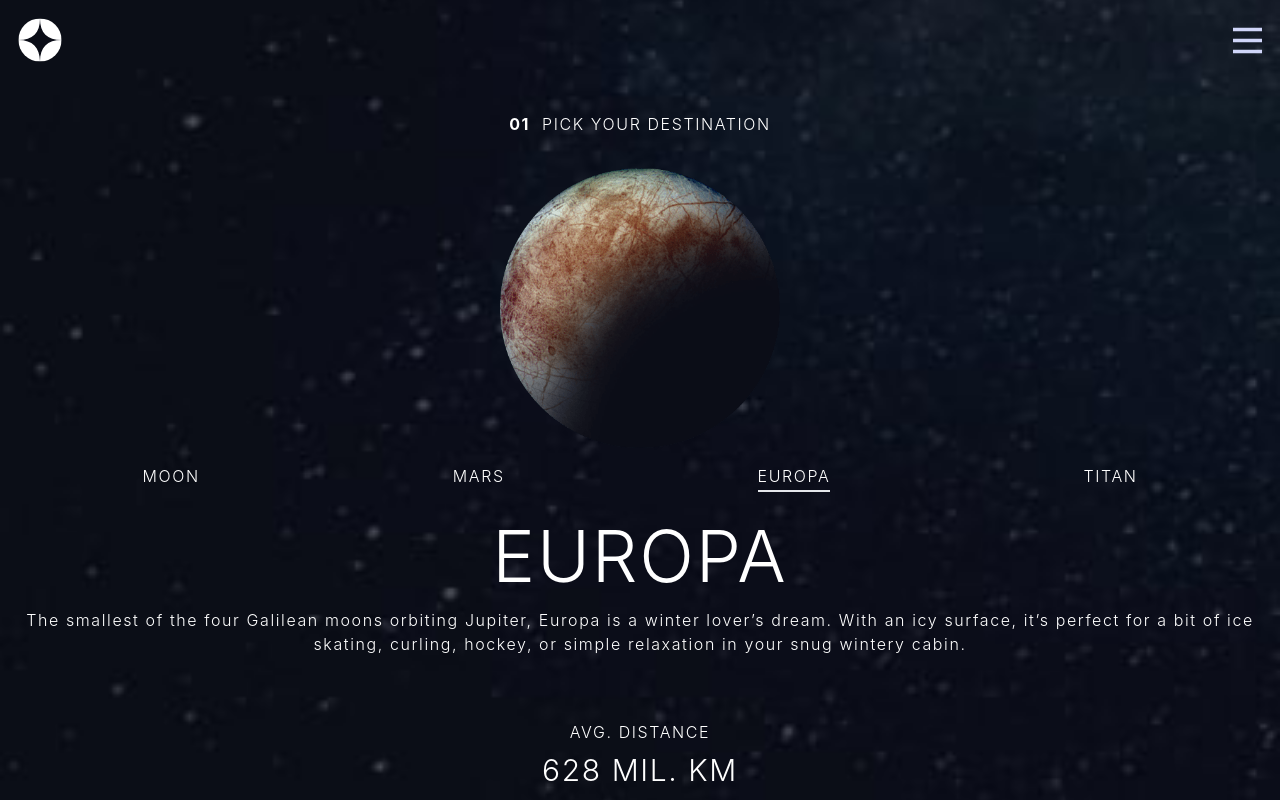
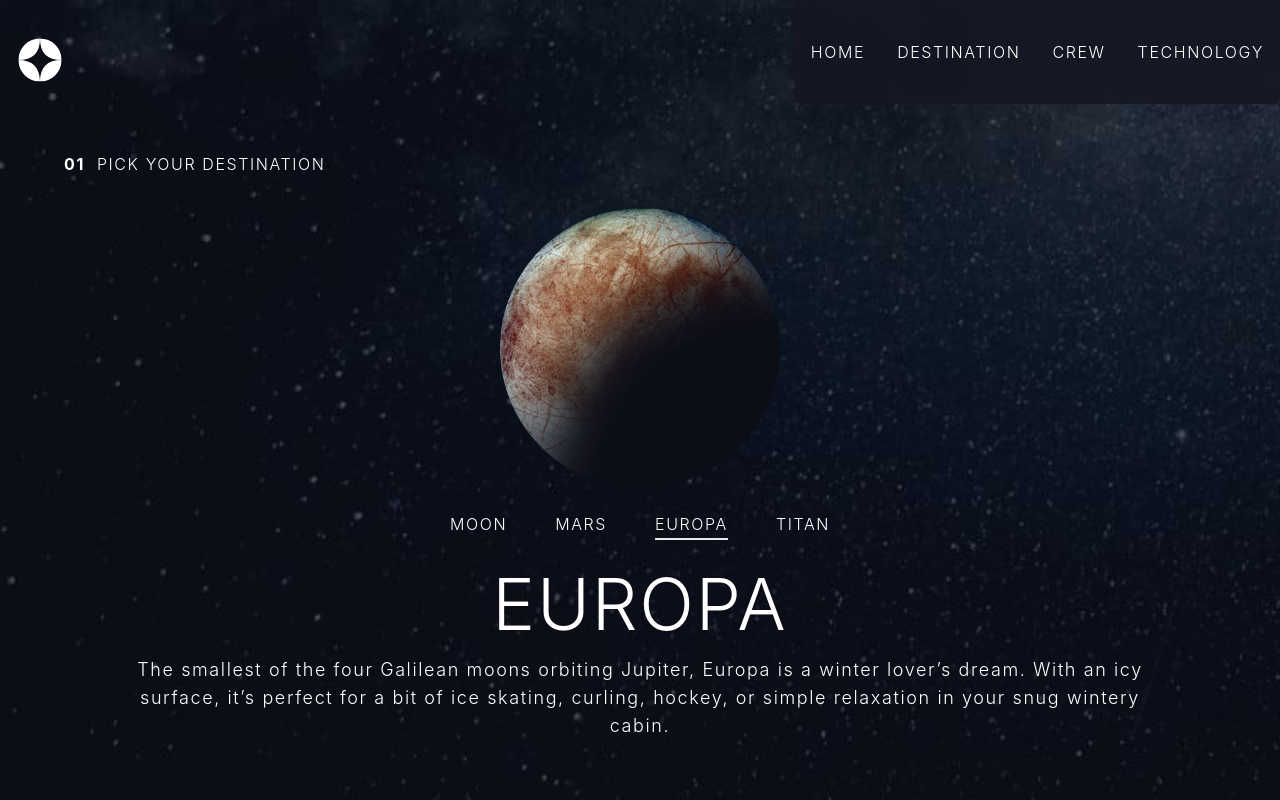
Before and after one commit to Aj-Herrera-99/frontend-mentor-space-tourism, a React (Vite) app: page /#/destination/europa in a window 1280 px wide. Built offline with nearby package versions, Linux system fonts and the light colour scheme.

Commit message:
tablet responsive fatto

```diff
--- a/src/App.jsx
+++ b/src/App.jsx
@@ -5,7 +5,7 @@ import styled from "styled-components";
 
 const Container = styled.div`
     color: white;
-    padding-bottom: 3rem;
+    /* padding-bottom: 3rem; */
     background: ${(props) => `url(${props.$bgImage})`};
     height: 100dvh;
     background-repeat: no-repeat;
@@ -17,18 +17,44 @@ const Container = styled.div`
 function App() {
     let bgImage;
     const [isUrlChanged, setIsUrlChanged] = useState(false);
+    console.log(document.body.offsetWidth);
+
     if (window.location.href.includes("destination")) {
         console.log("destination");
-        bgImage = "assets/destination/background-destination-mobile.jpg";
+        if (document.body.offsetWidth > 1280) {
+            bgImage = "assets/destination/background-destination-desktop.jpg";
+        } else if (document.body.offsetWidth > 640) {
+            bgImage = "assets/destination/background-destination-tablet.jpg";
+        } else {
+            bgImage = "assets/destination/background-destination-mobile.jpg";
+        }
     } else if (window.location.href.includes("crew")) {
         console.log("crew");
-        bgImage = "assets/crew/background-crew-mobile.jpg";
+        if (document.body.offsetWidth >= 1280) {
+            bgImage = "assets/crew/background-crew-desktop.jpg";
+        } else if (document.body.offsetWidth >= 640) {
+            bgImage = "assets/crew/background-crew-tablet.jpg";
+        } else {
+            bgImage = "assets/crew/background-crew-mobile.jpg";
+        }
     } else if (window.location.href.includes("technology")) {
         console.log("technology");
-        bgImage = "assets/technology/background-technology-mobile.jpg";
+        if (document.body.offsetWidth >= 1280) {
+            bgImage = "assets/technology/background-technology-desktop.jpg";
+        } else if (document.body.offsetWidth >= 640) {
+            bgImage = "assets/technology/background-technology-tablet.jpg";
+        } else {
+            bgImage = "assets/technology/background-technology-mobile.jpg";
+        }
     } else {
         console.log("home");
-        bgImage = "assets/home/background-home-mobile.jpg";
+        if (document.body.offsetWidth >= 1280) {
+            bgImage = "assets/home/background-home-desktop.jpg";
+        } else if (document.body.offsetWidth >= 640) {
+            bgImage = "assets/home/background-home-tablet.jpg";
+        } else {
+            bgImage = "assets/home/background-home-mobile.jpg";
+        }
     }
     return (
         <Container $bgImage={bgImage}>
--- a/src/components/Header.jsx
+++ b/src/components/Header.jsx
@@ -1,7 +1,15 @@
 import React, { useRef } from "react";
 import { NavLink } from "react-router-dom";
+import styled from "styled-components";
 
-function Header({  setIsUrlChanged }) {
+const HeaderComp = styled.header`
+    position: relative;
+    display: flex;
+    align-items: center;
+    justify-content: space-between;
+`;
+
+function Header({ setIsUrlChanged }) {
     const asideRef = useRef(null);
     const toggleDropdown = () => {
         asideRef.current.classList.toggle("!translate-x-0");
@@ -9,16 +17,64 @@ function Header({  setIsUrlChanged }) {
     const goToAnotherPage = () => {
         setIsUrlChanged((curr) => !curr);
         asideRef.current.classList.toggle("!translate-x-0");
-    }
+    };
     return (
-        <header className="relative flex items-center justify-between p-4">
-            <div className="h-[6vh]">
+        <HeaderComp>
+            <div className="h-[6vh] pl-4 mt-4">
                 <img
                     src="assets/shared/logo.svg"
                     alt="logo"
                     className="h-full transition-all scale-90 cursor-pointer hover:scale-100"
                 />
             </div>
+
+            <aside
+                ref={asideRef}
+                className=" bg-[#151724dd] font-light tracking-widest pt-6 backdrop-blur-md hidden sm:flex rounded-md"
+            >
+                <NavLink
+                    to="/"
+                    onClick={goToAnotherPage}
+                    className={({ isActive }) =>
+                        "flex gap-3 m-4 mb-0 pb-10  uppercase" +
+                        (isActive ? " border-b-4" : "")
+                    }
+                >
+                    <span>home</span>
+                </NavLink>
+                <NavLink
+                    to="/destination/moon"
+                    onClick={goToAnotherPage}
+                    className={({ isActive }) =>
+                        "flex gap-3 m-4 mb-0 pb-10 uppercase" +
+                        (isActive ? " border-b-4" : "")
+                    }
+                >
+                    <span>destination</span>
+                </NavLink>
+                <NavLink
+                    to="/crew/anoushehansari"
+                    onClick={goToAnotherPage}
+                    className={({ isActive }) =>
+                        "flex gap-3 m-4 mb-0 pb-10 uppercase" +
+                        (isActive ? " border-b-4" : "")
+                    }
+                >
+                    <span>crew</span>
+                </NavLink>
+                <NavLink
+                    to="/technology/launchvehicle"
+                    onClick={goToAnotherPage}
+                    className={({ isActive }) =>
+                        "flex gap-3 m-4 mb-0 pb-10 uppercase" +
+                        (isActive ? " border-b-4" : "")
+                    }
+                >
+                    <span>technology</span>
+                </NavLink>
+            </aside>
+
+            <div className="pr-4 mt-4 sm:hidden">
                 <div className="h-[6vh] flex items-center">
                     <img
                         src="assets/shared/icon-hamburger.svg"
@@ -76,7 +132,8 @@ function Header({  setIsUrlChanged }) {
                         <span>technology</span>
                     </NavLink>
                 </aside>
-        </header>
+            </div>
+        </HeaderComp>
     );
 }
 
--- a/src/components/Main.jsx
+++ b/src/components/Main.jsx
@@ -5,6 +5,9 @@ const MainWrapper = styled.div`
     padding-inline: 1rem;
     padding-top: 2rem;
     text-align: center;
+    @media (min-width: 768px) {
+        padding-top: 3rem;
+    }
 `;
 
 function Main({ classes, children }) {
--- a/src/pages/Crew.jsx
+++ b/src/pages/Crew.jsx
@@ -6,7 +6,7 @@ function Crew() {
     return (
         <>
             <Main classes="font-light tracking-widest uppercase">
-                <div className="flex justify-center gap-3">
+                <div className="flex justify-center gap-3 sm:justify-start sm:pl-12">
                     <span className="font-bold">02</span>
                     <span>meet your crew</span>
                 </div>
--- a/src/pages/Destination.jsx
+++ b/src/pages/Destination.jsx
@@ -6,7 +6,7 @@ function Destination() {
     return (
         <>
             <Main classes="font-light tracking-widest uppercase">
-                <div className="flex justify-center gap-3">
+                <div className="flex justify-center gap-3 sm:justify-start sm:pl-12">
                     <span className="font-bold">01</span>
                     <span>pick your destination</span>
                 </div>
--- a/src/pages/Home.jsx
+++ b/src/pages/Home.jsx
@@ -20,6 +20,9 @@ const ExploreBtn = styled.div`
     cursor: pointer;
     scale: .97;
     transition: all 1s ease;
+    @media (min-width: 768px) {
+        margin-top: 6rem;
+    }
     &:hover {
         animation: anim 3s infinite linear;
         scale: 1;
@@ -40,10 +43,10 @@ const ExploreBtn = styled.div`
 
 function Home() {
     return (
-        <Main classes="uppercase">
-            <p>so, you want to travel to</p>
-            <h1 className="py-5 font-light tracking-wide text-8xl">space</h1>
-            <p className="normal-case">
+        <Main classes="uppercase !pt-[10rem]">
+            <p className="sm:text-lg">so, you want to travel to</p>
+            <h1 className="py-5 font-light tracking-wide text-8xl sm:text-[10rem] sm:py-6">space</h1>
+            <p className="normal-case sm:text-lg sm:mx-28">
                 Let's face it; if you want to go to space, you might as well
                 genuinely go to outer space and not hover kind of on the edge of
                 it. Well sit back, and relax because we'll give you a truly out
--- a/src/pages/Technology.jsx
+++ b/src/pages/Technology.jsx
@@ -5,7 +5,7 @@ import { Outlet } from 'react-router-dom';
 function Technology() {
   return (
       <Main classes="font-light tracking-widest uppercase">
-          <div className="flex justify-center gap-3">
+          <div className="flex justify-center gap-3 sm:justify-start sm:pl-12">
               <span className="font-bold">03</span>
               <span>space launch 101</span>
           </div>
--- a/src/pages/firstnesting-pages/CelestialBody.jsx
+++ b/src/pages/firstnesting-pages/CelestialBody.jsx
@@ -18,7 +18,7 @@ function CelestialBody() {
                     loading="lazy"
                 />
             </div>
-            <ul className="flex [&>*]:grow">
+            <ul className="flex [&>*]:grow sm:justify-center sm:[&>*]:grow-0 sm:gap-12 mt-6">
                 <li>
                     <NavLink
                         to={`/destination/moon`}
@@ -64,7 +64,9 @@ function CelestialBody() {
                 <h1 className="pb-4 tracking-wide uppercase text-7xl">
                     {destination.name}
                 </h1>
-                <p className="normal-case">{destination.description}</p>
+                <p className="normal-case sm:mx-28 sm:text-lg">
+                    {destination.description}
+                </p>
             </section>
             <section className="flex flex-col gap-12">
                 <div className="flex flex-col gap-2">
--- a/src/pages/firstnesting-pages/Member.jsx
+++ b/src/pages/firstnesting-pages/Member.jsx
@@ -9,7 +9,8 @@ function Member() {
     );
     return (
         <>
-            <div className="h-[35vh] flex justify-center mt-8 mb-4">
+            <div className="flex flex-col sm:flex-col-reverse">
+                <div className="h-[35vh] sm:h-[47vh] flex justify-center mt-8 mb-4 sm:mb-0">
                     <img
                         src={`/${memberCurr.images.png}`}
                         alt={memberCurr.name}
@@ -17,7 +18,7 @@ function Member() {
                         loading="lazy"
                     />
                 </div>
-            <section className="flex justify-center gap-8 my-8">
+                <section className="flex justify-center gap-8 my-8 sm:my-4">
                     <NavLink
                         to={`/crew/douglashurley`}
                         className={({ isActive }) =>
@@ -47,13 +48,17 @@ function Member() {
                         }
                     ></NavLink>
                 </section>
-            <section className="mt-8 mb-16">
+                <section className="mt-8 mb-16 sm:mb-8">
                     <h1 className="pb-4 tracking-wide uppercase">
-                    <span className="text-xl">{memberCurr.role}</span> <br />
-                    <span className="text-3xl">{memberCurr.name}</span>
+                        <span className="text-xl sm:text-3xl">{memberCurr.role}</span>{" "}
+                        <br />
+                        <span className="block text-3xl sm:text-6xl sm:py-4">{memberCurr.name}</span>
                     </h1>
-                <p className="normal-case">{memberCurr.bio}</p>
+                    <p className="normal-case sm:mx-28 sm:text-lg">
+                        {memberCurr.bio}
+                    </p>
                 </section>
+            </div>
         </>
     );
 }
--- a/src/pages/firstnesting-pages/Piece.jsx
+++ b/src/pages/firstnesting-pages/Piece.jsx
@@ -10,7 +10,7 @@ function Piece() {
     );
     return (
         <>
-            <div className="h-[27vh] w-[100vw] -translate-x-[1rem] left-0 flex justify-center mt-8 mb-4">
+            <div className="h-[27vh] sm:h-[35vh] w-[100vw] -translate-x-[1rem] left-0 flex justify-center mt-8 mb-4 sm:my-12">
                 <img
                     src={`/${pieceCurr.images.landscape}`}
                     alt={pieceCurr.name}
```
Lines whose indentation alone changed are shown as unchanged.
